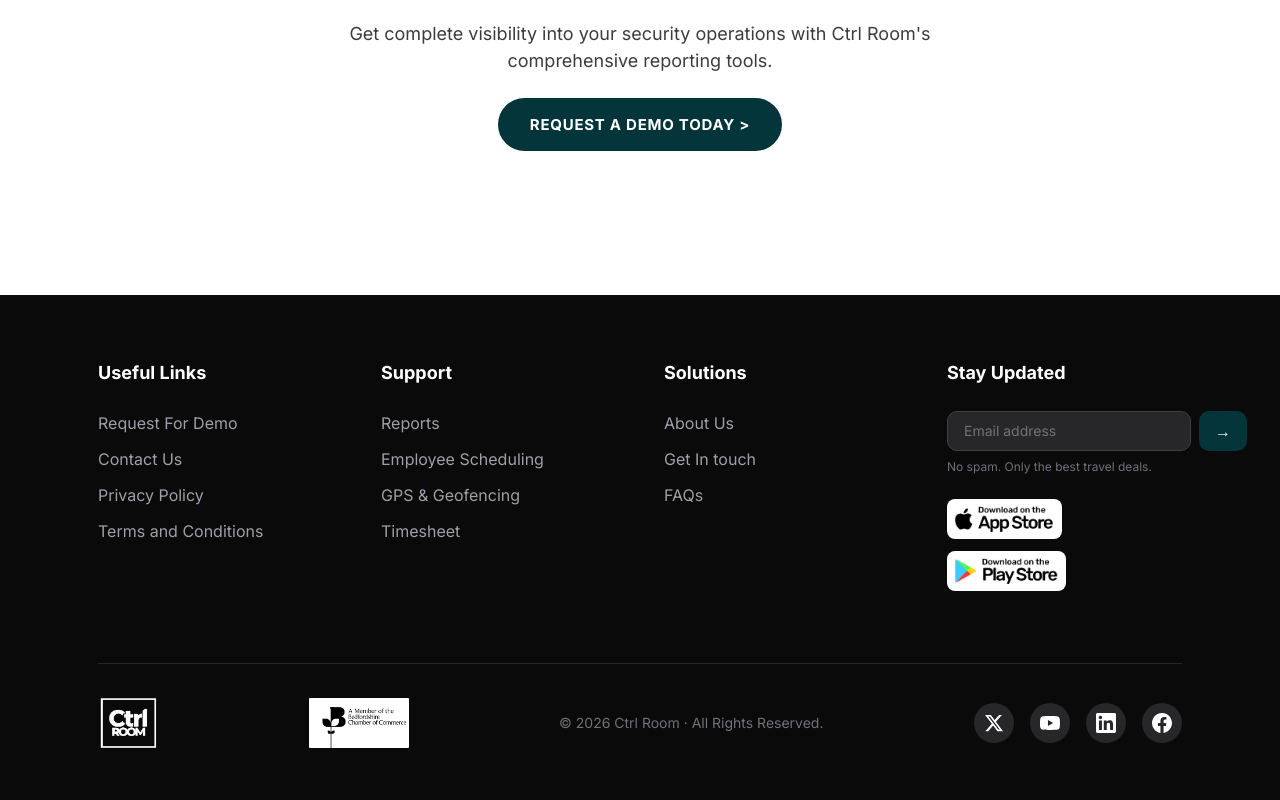
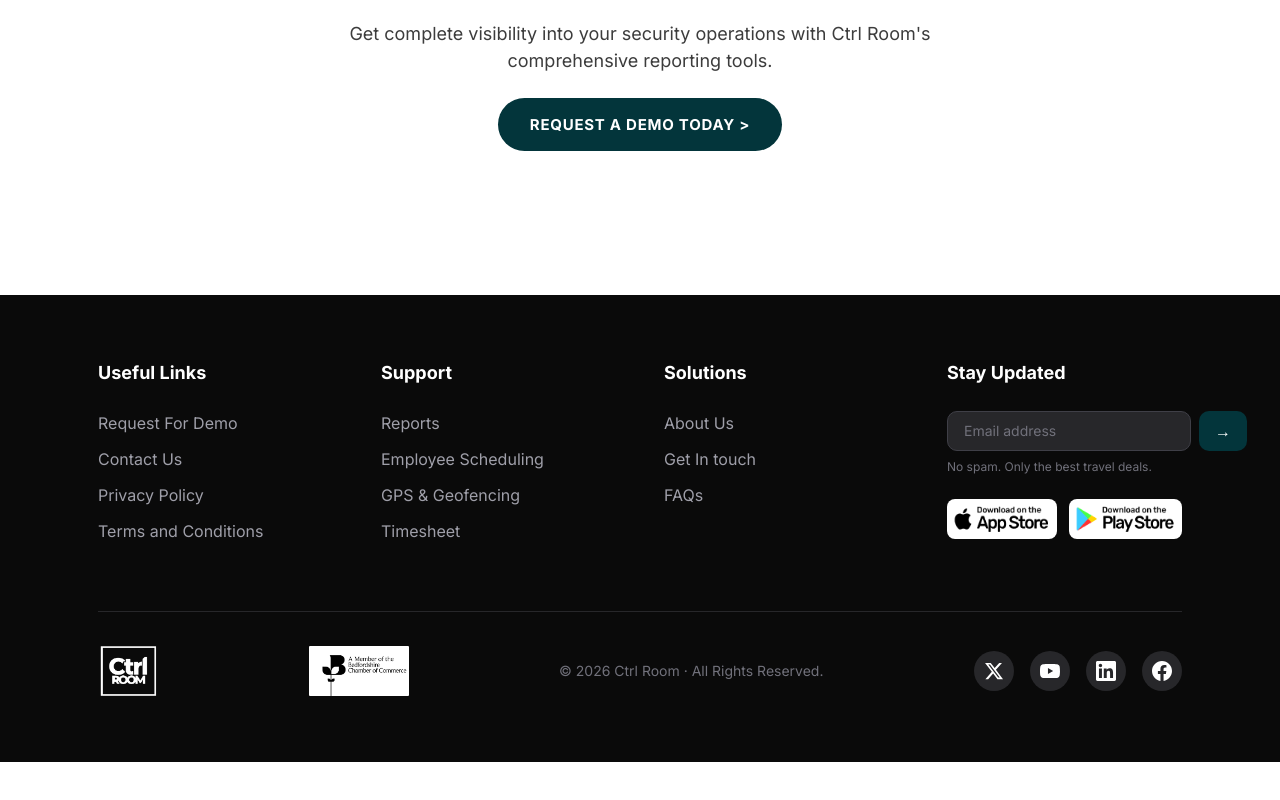
Before and after one commit to info-thathwaa/ctrl-room-web, a Next.js app: page /reports in a window 1280 px wide. Shown: the part 4365-5165 px from the top of the page. After the commit the page ends 5127 px from the top, so only its background shows below. Built offline with nearby package versions, Linux system fonts and the light colour scheme.

Commit message:
feat: implement responsive Footer component with navigation links, newsletter subscription, and social media icons

```diff
--- a/components/common/Footer.tsx
+++ b/components/common/Footer.tsx
@@ -181,7 +181,7 @@ const Footer = () => {
             </div>
 
             {/* App Store Buttons */}
-            <div className="flex flex-wrap gap-2 md:gap-3 mb-6">
+            <div className="flex  gap-2 md:gap-3 mb-6">
               <Link href="https://apps.apple.com" target="_blank">
                 <Image
                   src="/footer/appstore.png"
```
